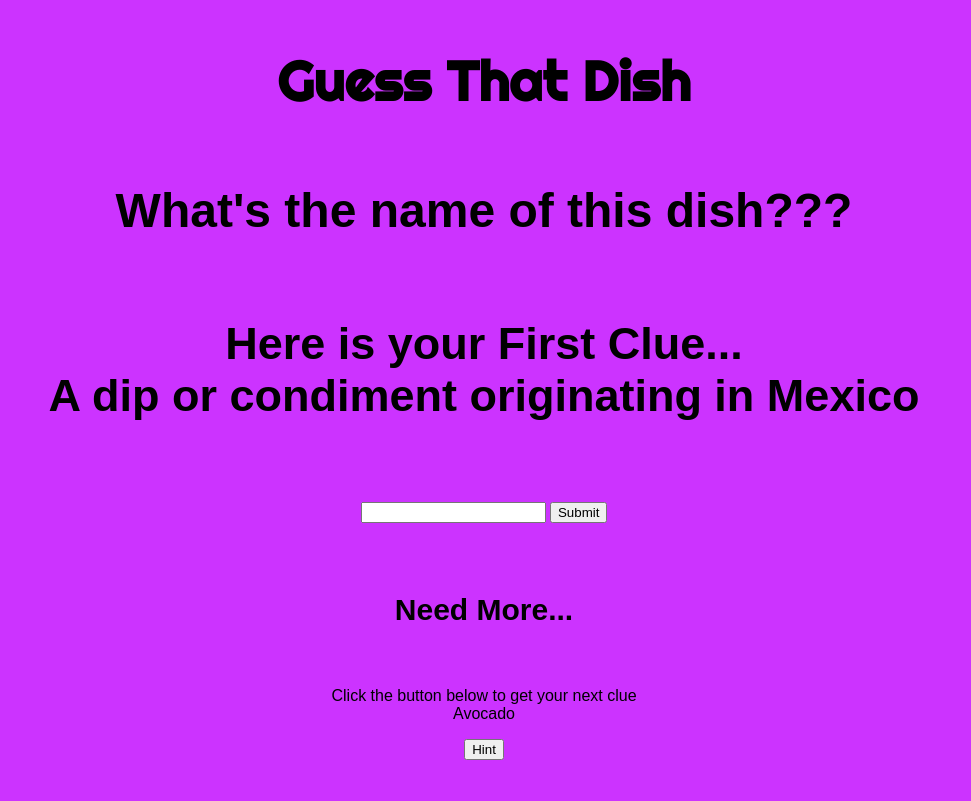
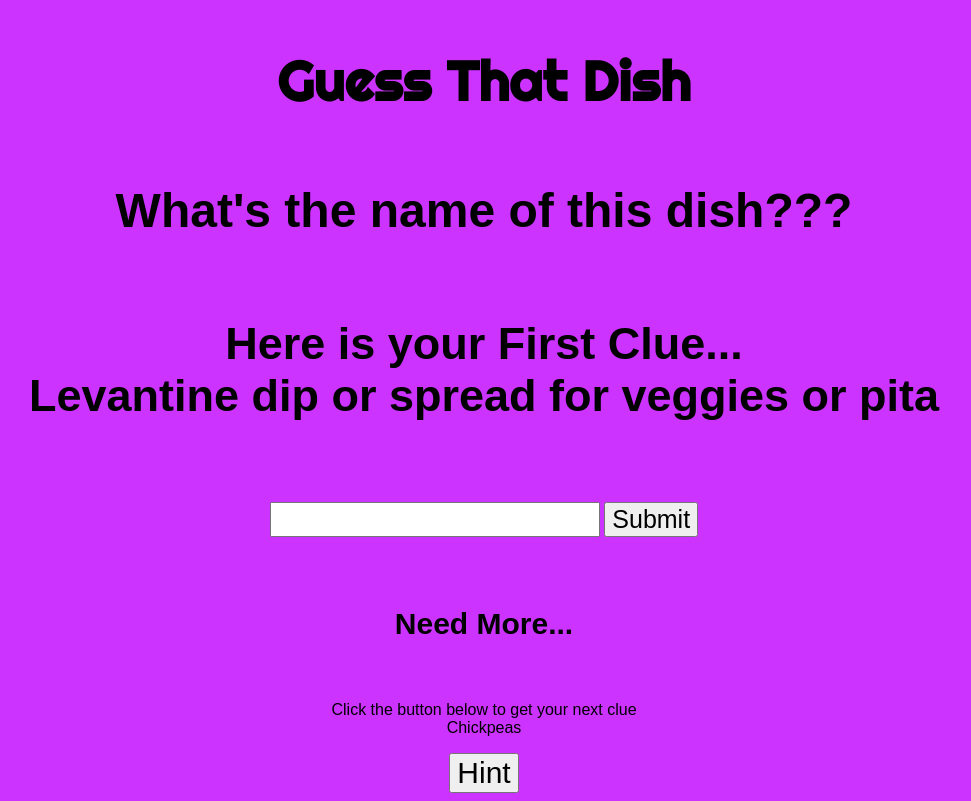
Before and after one commit to TJBrowne/GA-Project-One, a plain HTML site: page level-1.html in a window 1280 px wide. Both pictures are taken after a click on the button "Hint". Shown: the whole page, without its empty margins (156-1127 px from the left). Drawn offline with Linux system fonts and the light colour scheme; a web font is replaced by a local one.

Commit message:
the recipe, ingredients and clues are random

```diff
--- a/level-1-main.js
+++ b/level-1-main.js
@@ -21,8 +21,9 @@ console.log(recipes);
 
 // CHOOSE RECIPE!!!!!!@!!
 let chosenRecipe = 0;
+let timesNumber = Math.floor(Math.random() * recipes.length)
 function randomRecipes(recipes) {
-    chosenRecipe = recipes[Math.floor(Math.random() * 3)];
+    chosenRecipe = recipes[timesNumber];
     return chosenRecipe;
 }
 randomRecipes(recipes)
@@ -33,11 +34,10 @@ console.log(chosenRecipe);
 function createClue() {
     let alertClue = document.createElement('div')
     alertClue.classList.add('randomClue')
-    alertClue.innerHTML = recipes[0].clue
+    alertClue.innerHTML = recipes[timesNumber].clue
     h4.appendChild(alertClue)
 }
 createClue()
-
 
 // CREATE HINT GENERATOR!!!!!!!!!!
 let hintNum = 0;
@@ -45,7 +45,7 @@ let hintNum = 0;
 function getHint() {
     let alertHint = document.createElement('div')
     alertHint.classList.add('randomHint')
-    alertHint.innerHTML = recipes[0].ingredients[hintNum]
+    alertHint.innerHTML = recipes[timesNumber].ingredients[hintNum]
     hintNum +=1;
     p.appendChild(alertHint)
 
--- a/level-1-style.css
+++ b/level-1-style.css
@@ -43,3 +43,11 @@ p {
     font-family: 'ABeeZee', sans-serif;
     text-align: center;
 }
+
+button {
+    font-size: 30px;
+}
+
+input {
+    font-size: 25px;
+}
```
